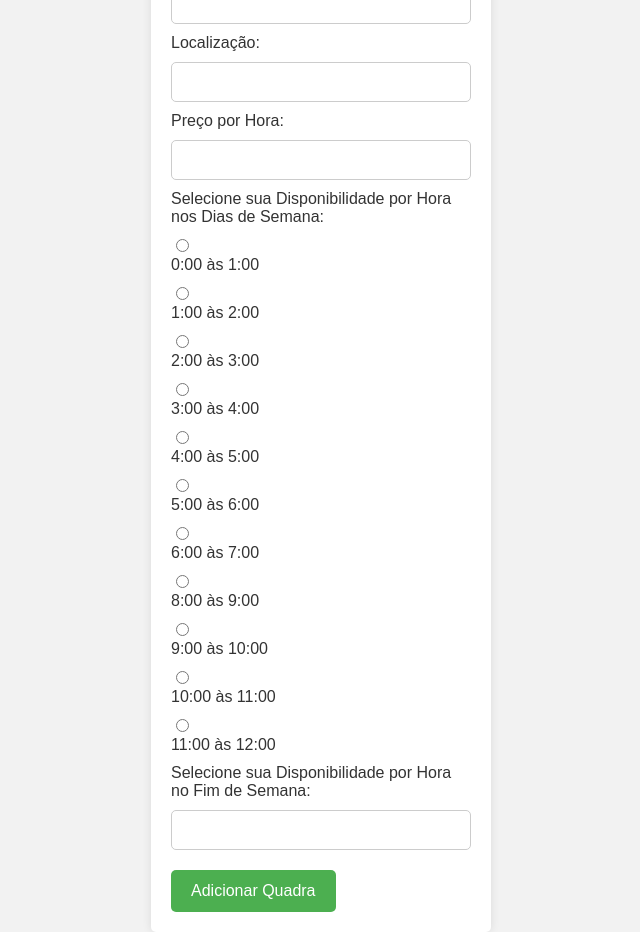
After one commit to herikk04/ProjetoPOO, a Flask app: template templates/add_courts.html in a window 1280 px wide. The commit adds this page. Shown: the whole page, without its empty margins (319-959 px from the left). Run offline with Flask 3, Linux system fonts and the light colour scheme; the template is opened without the code that fills it, so the values that code supplies are empty.

Commit message:
development of webpages

```diff
--- a/flaskrun.py
+++ b/flaskrun.py
@@ -1,4 +1,5 @@
 from flask import Flask, render_template, request, redirect, session
+import user
 
 app = Flask(__name__)
 app.secret_key = 'sua_chave_secreta'  # Defina uma chave secreta para a sessão
@@ -31,53 +32,36 @@ def login():
 
 @app.route('/add_user', methods=['GET', 'POST'])
 def add_user():
+
+    return render_template('add_user.html')
+
+
+@app.route('/add_user_locator', methods=['GET', 'POST'])
+def add_user_locator():
     if request.method == 'POST':
+        name = request.form['name']
         username = request.form['username']
         password = request.form['password']
-        user_type = request.form['userType']
+        email = request.form['email']
+        phone_number = request.form['phoneNumber']
+        ownedCourtsNum = request.form['ownedCourtsNum']
 
-        # Check if the username already exists
-        if username in usuarios:
-            error = 'Username already exists. Choose a different username.'
+        user.Locator(name, username, password, email, phone_number)
 
-        else:
-            usuarios[username] = {'username': username, 'password': password}
-            return redirect('/')
+        for _ in range(ownedCourtsNum):
+            return render_template('add_courts.html')
 
-        if user_type == "Locator":
-            return redirect('/add_locator_page')
-
-        elif user_type == "Renter":
-            # Redirect to the dashboard or any other page for locatarios
-            return redirect('/dashboard')
-
-        else:
-            error = 'Tipo de usuário inválido. Por favor, selecione Locador ou Locatário.'
-
-    return render_template('add_user.html', error=None)
+    return render_template('add_user_locator.html')
 
 
-
-@app.route('/add_locator', methods=['POST'])
-def add_locator():
-    name = request.form['name']
-    username = request.form['username']
-    password = request.form['password']
-    email = request.form['email']
-    phone_number = request.form['phoneNumber']
-    owned_courts_num = int(request.form['ownedCourtsNum'])
-
-    locator_data = {
-        'name': name,
-        'username': username,
-        'password': password,
-        'email': email,
-        'phone_number': phone_number,
-        'owned_courts_num': owned_courts_num
-    }
-
-    return redirect('/')
-
+@app.route('/add_court', methods=['GET', 'POST'])
+def add_court():
+    if request.method == 'POST':
+        type = request.form['type']
+        location = request.form['location']
+        pricePerHour = request.form['pricePerHour']
+        week_days = request.form['week_days']
+        weekend = request.form['weekend']
 
 @app.route('/dashboard')
 def dashboard():
--- /dev/null
+++ b/templates/add_courts.html
@@ -0,0 +1,129 @@
+<!DOCTYPE html>
+<html lang="pt-BR">
+
+<head>
+    <meta charset="UTF-8">
+    <meta name="viewport" content="width=device-width, initial-scale=1.0">
+    <title>Adicionar Quadra</title>
+    <style>
+        body {
+            font-family: Arial, sans-serif;
+            background-color: #f2f2f2;
+            margin: 0;
+            padding: 0;
+            display: flex;
+            flex-direction: column;
+            align-items: center;
+            height: 100vh;
+            justify-content: center;
+        }
+
+        h2 {
+            margin-bottom: 20px;
+            color: #333;
+        }
+
+        form {
+            background-color: #ffffff;
+            padding: 20px;
+            border-radius: 5px;
+            box-shadow: 0px 0px 10px 0px rgba(0, 0, 0, 0.1);
+            text-align: auto;
+            width: 300px;
+        }
+
+        label {
+            display: block;
+            margin-bottom: 10px;
+            color: #333;
+        }
+
+        input[type="text"],
+        input[type="number"] {
+            width: calc(100% - 22px);
+            padding: 10px;
+            margin-bottom: 10px;
+            border: 1px solid #ccc;
+            border-radius: 5px;
+            font-size: 16px;
+        }
+
+        button[type="submit"] {
+            background-color: #4caf50;
+            color: white;
+            border: none;
+            border-radius: 5px;
+            padding: 12px 20px;
+            font-size: 16px;
+            cursor: pointer;
+            margin-top: 10px;
+            transition: background-color 0.3s ease;
+        }
+
+        button[type="submit"]:hover {
+            background-color: #45a049;
+        }
+    </style>
+</head>
+
+<body>
+    <h2>Adicionar Quadra</h2>
+    <form method="POST" action="/add_court">
+        <label for="type">Tipo:</label>
+        <input type="text" id="type" name="type" required><br>
+        <label for="location">Localização:</label>
+        <input type="text" id="location" name="location" required><br>
+        <label for="pricePerHour">Preço por Hora:</label>
+        <input type="number" id="pricePerHour" name="pricePerHour" required><br>
+        <label for="weekdays">Selecione sua Disponibilidade por Hora nos Dias de Semana:</label>
+        <div class="hour-selector">
+            <input type="radio" id="hour-0" name="hour" value="0">
+            <label for="hour-0">0:00 às 1:00</label>
+        </div>
+        <div class="hour-selector">
+            <input type="radio" id="hour-0" name="hour" value="0">
+            <label for="hour-0">1:00 às 2:00</label>
+        </div>
+        <div class="hour-selector">
+            <input type="radio" id="hour-0" name="hour" value="0">
+            <label for="hour-0">2:00 às 3:00</label>
+        </div>
+        <div class="hour-selector">
+            <input type="radio" id="hour-0" name="hour" value="0">
+            <label for="hour-0">3:00 às 4:00</label>
+        </div>
+        <div class="hour-selector">
+            <input type="radio" id="hour-0" name="hour" value="0">
+            <label for="hour-0">4:00 às 5:00</label>
+        </div>
+        <div class="hour-selector">
+            <input type="radio" id="hour-0" name="hour" value="0">
+            <label for="hour-0">5:00 às 6:00</label>
+        </div>
+        <div class="hour-selector">
+            <input type="radio" id="hour-0" name="hour" value="0">
+            <label for="hour-0">6:00 às 7:00</label>
+        </div>
+        <div class="hour-selector">
+            <input type="radio" id="hour-0" name="hour" value="0">
+            <label for="hour-0">8:00 às 9:00</label>
+        </div>
+        <div class="hour-selector">
+            <input type="radio" id="hour-0" name="hour" value="0">
+            <label for="hour-0">9:00 às 10:00</label>
+        </div>
+        <div class="hour-selector">
+            <input type="radio" id="hour-0" name="hour" value="0">
+            <label for="hour-0">10:00 às 11:00</label>
+        </div>
+        <div class="hour-selector">
+            <input type="radio" id="hour-0" name="hour" value="0">
+            <label for="hour-0">11:00 às 12:00</label>
+        </div>
+        <label for="weekend">Selecione sua Disponibilidade por Hora no Fim de Semana:</label>
+        <input type="text" id="weekend" name="weekend" required><br>
+        <button type="submit">Adicionar Quadra</button>
+    </form>
+</body>
+
+</html>
--- a/templates/login.html
+++ b/templates/login.html
@@ -68,7 +68,7 @@
             <form method="POST" action="/">
                 <label for="userType">Selecione o Tipo de Usuário:</label>
                 <select id="userType" name="userType">
-                    <option value="Locator", >Locatário</option>
+                    <option value="Locator">Locatário</option>
                     <option value="Renter">Locador</option>
                 </select>
                 <br>
```
Also changed, not shown: templates/add_user.html (+16 -13 lines), templates/add_user_locator.html (+60 -2 lines), user.py (+6 -3 lines).
